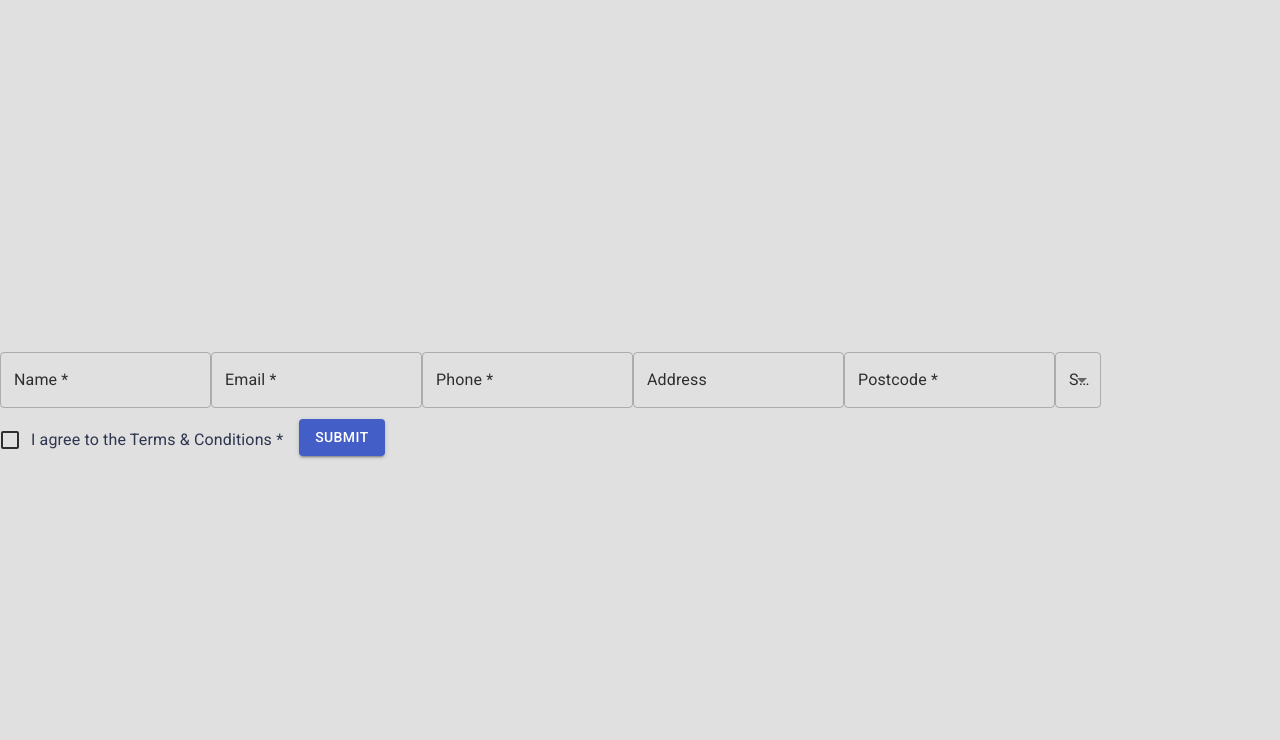
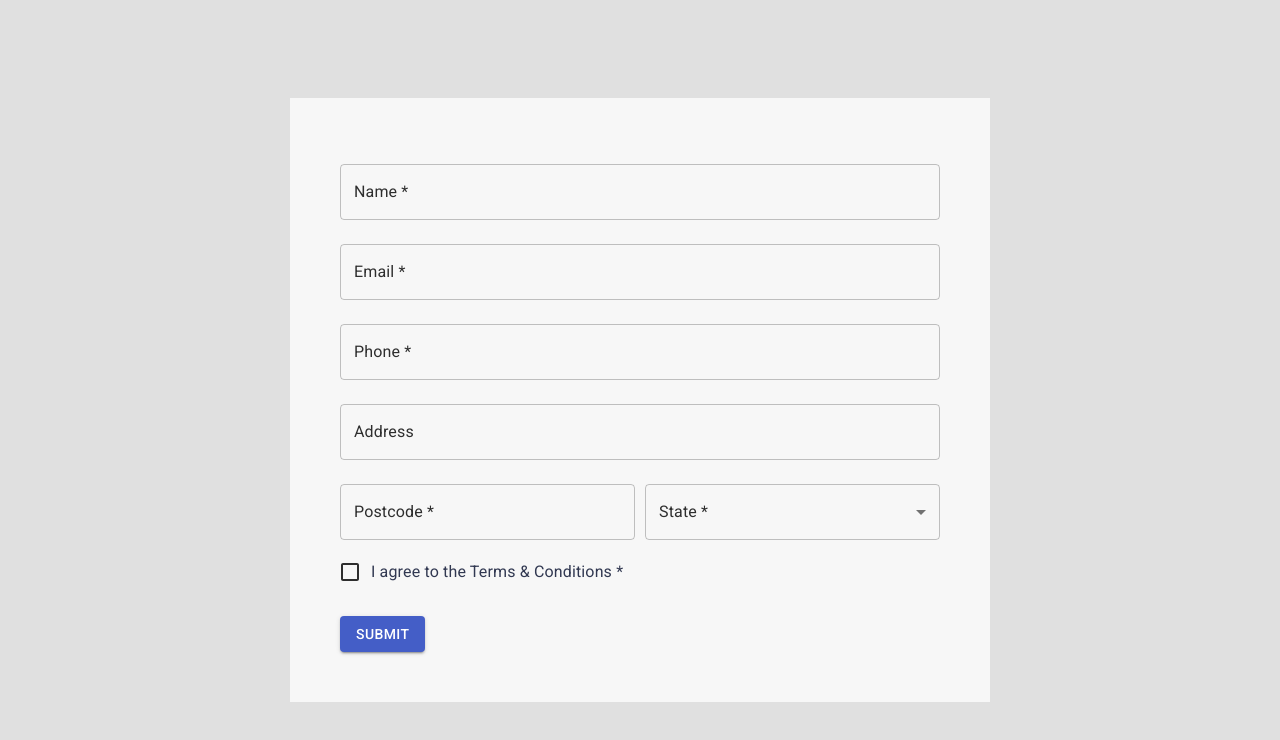
Before and after one commit to karldlima/dynamic-form-component, a React (Vite) app: page / in a window 1280 px wide. Shown: the top 740 px of the page. Built offline with nearby package versions, Linux system fonts and the light colour scheme.

Commit message:
feat: form css emotion

```diff
--- a/src/components/Forms/Form.tsx
+++ b/src/components/Forms/Form.tsx
@@ -1,10 +1,34 @@
+/** @jsxImportSource @emotion/react */
 import { useState } from "react";
 import { DefaultValues, useForm } from "react-hook-form";
 import { ZodSchema } from "zod";
 import { zodResolver } from "@hookform/resolvers/zod";
-import { Button } from "@mui/material";
+import { Button, Theme } from "@mui/material";
+import { css } from "@emotion/react";
 
 import { FormInputConfig, inputComponents } from ".";
+
+const formContainerCss = {
+  self: (theme: Theme) =>
+    css({
+      padding: "30px",
+      backgroundColor: theme.palette.secondary.light,
+      maxWidth: "600px",
+      height: "calc(100vh - 60px)",
+      [theme.breakpoints.up("md")]: {
+        padding: "50px",
+        height: "fit-content",
+      },
+    }),
+  button: css({
+    marginTop: "20px",
+  }),
+  form: css({
+    display: "flex",
+    flexWrap: "wrap",
+    gap: "0 10px",
+  }),
+};
 
 interface FormProps<T> {
   defaultValues: T;
@@ -35,7 +59,7 @@ export const Form = <T extends object>({
   };
 
   return (
-    <div className="form-container">
+    <div css={(theme) => formContainerCss.self(theme as Theme)}>
       {formSubmitted ? (
         <>
           <h2>Signed up successfully!</h2>
@@ -44,7 +68,7 @@ export const Form = <T extends object>({
           </div>
         </>
       ) : (
-        <form onSubmit={handleSubmit(onSubmit)}>
+        <form css={formContainerCss.form} onSubmit={handleSubmit(onSubmit)}>
           {inputs.map((input, i) => {
             const { type, label, options, halfWidth } = input ?? {};
             const Input = inputComponents[type];
@@ -60,7 +84,12 @@ export const Form = <T extends object>({
               />
             );
           })}
-          <Button type="submit" variant="contained" color="primary">
+          <Button
+            css={formContainerCss.button}
+            type="submit"
+            variant="contained"
+            color="primary"
+          >
             Submit
           </Button>
         </form>
```
